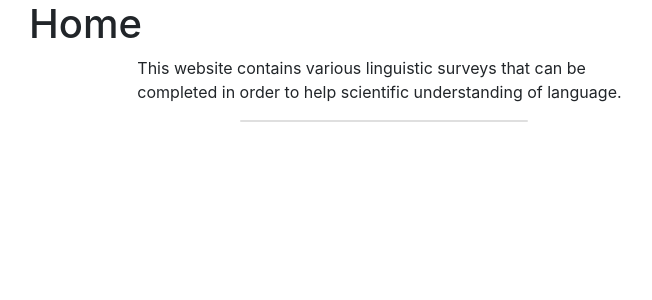
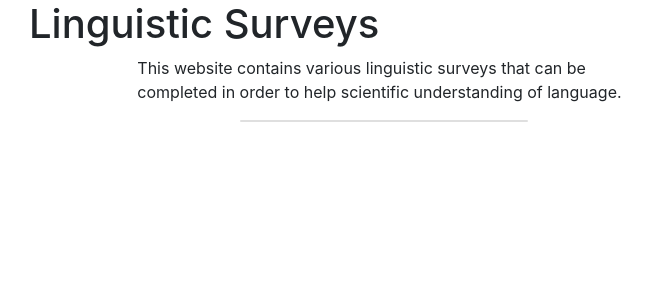
Before and after one commit to MichaelGoodale/linguistics-survey-site, a Flask app: template ling_form_site/templates/index.html in a window 1280 px wide. Shown: the top 300 px of the page, without its empty margins (256-908 px from the left). Run offline with Flask 2, Linux system fonts and the light colour scheme; the template is opened without the code that fills it, so the values that code supplies are empty; some libraries are stand-ins or nearby versions.

Commit message:
Changed name

```diff
--- a/ling_form_site/templates/index.html
+++ b/ling_form_site/templates/index.html
@@ -2,7 +2,7 @@
 
 {% block header %}
   <div class="col-md-8">
-    <h1>{% block title %}Home{% endblock %}</h1>
+    <h1>{% block title %}Linguistic Surveys{% endblock %}</h1>
   </div>
 {% endblock %}
 
```
